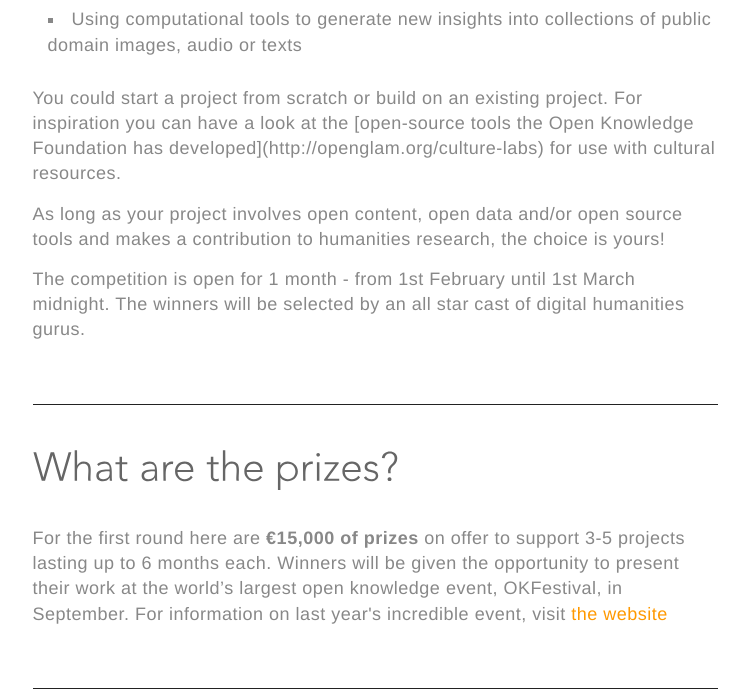
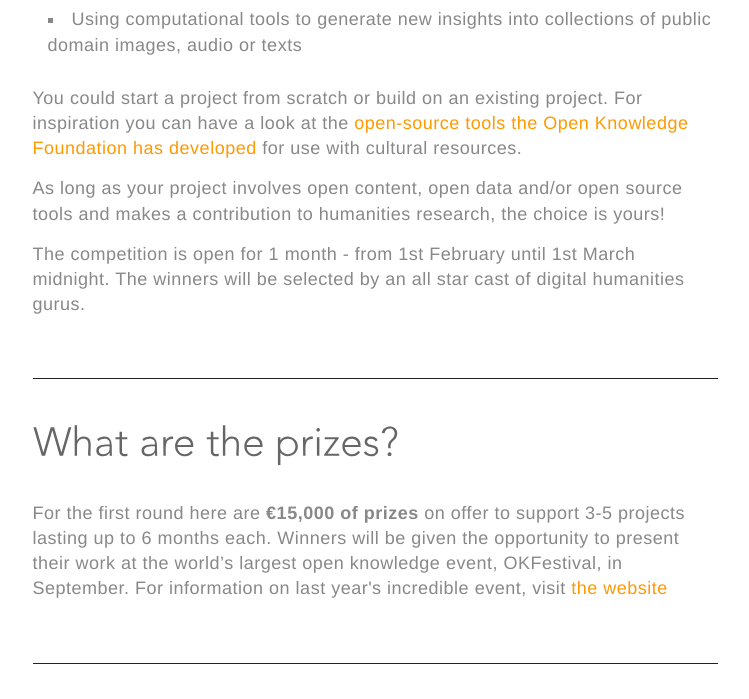
Before and after one commit to okfn/openhumanitiesawards.org, a plain HTML site: page index.html in a window 1280 px wide. Shown: the part 1018-1717 px from the top of the page, without its empty margins (385-1134 px from the left). Drawn offline with nearby package versions, Linux system fonts and the light colour scheme.

Commit message:
Update index.html

```diff
--- a/index.html
+++ b/index.html
@@ -73,7 +73,7 @@
 				<li>Using computational tools to generate new insights into collections of public domain images, audio or texts</li>
 
 				<br/>
-				<p>You could start a project from scratch or build on an existing project. For inspiration you can have a look at the [open-source tools the Open Knowledge Foundation has developed](http://openglam.org/culture-labs) for use with cultural resources.<p>
+				<p>You could start a project from scratch or build on an existing project. For inspiration you can have a look at the <a href="http://openglam.org/culture-labs">open-source tools the Open Knowledge Foundation has developed</a> for use with cultural resources.<p>
 
 				<p>As long as your project involves open content, open data and/or open source tools and makes a contribution to humanities research, the choice is yours!<p>
 				<p>The competition is open for 1 month - from 1st February until 1st March midnight. The winners will be selected by an all star cast of digital humanities gurus.</p>
```
